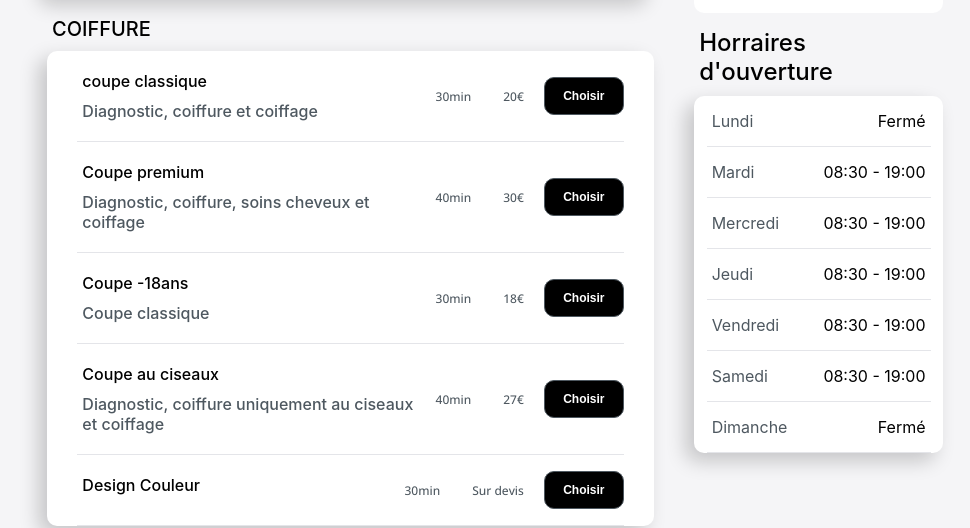
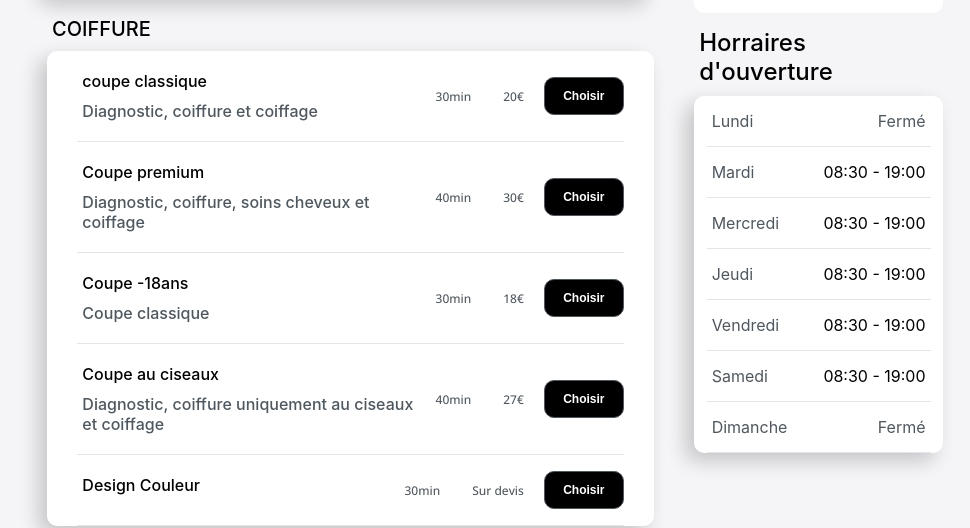
Before and after one commit to CyrilPers/barber-shop, a React (Vite) app: page /accueil/1 in a window 1280 px wide. Shown: the part 943-1471 px from the top of the page, without its empty margins (145-1115 px from the left). Built offline with nearby package versions, Linux system fonts and the light colour scheme; some icons are missing.

Commit message:
💄 Change style if closed

```diff
--- a/src/components/reusable-ui/times-card/TimesCard.jsx
+++ b/src/components/reusable-ui/times-card/TimesCard.jsx
@@ -1,10 +1,13 @@
 import React from 'react'
-import styled from 'styled-components';
+import styled, { css } from 'styled-components';
 import { theme } from '../../../theme';
 
 export default function TimesCard({ day, hours }) {
+
+    const isClosed = hours === "Fermé"
+    console.log("isclosed", isClosed)
     return (
-        <TimesCardStyled>
+        <TimesCardStyled $isClosed={isClosed}>
             <p>{day}</p>
             <p className='hours'>{hours}</p>
         </TimesCardStyled>
@@ -23,9 +26,11 @@ justify-content: space-between;
     .hours {
         color: black;
     }
-    .isClosed {
-        .hours {
-        color: ${theme.colors.lowBlack};
-        }
+${({ $isClosed }) => $isClosed && isClosed}
+`
+
+const isClosed = css`
+    .hours {
+    color: ${theme.colors.lowBlack};
     }
 `;
```
